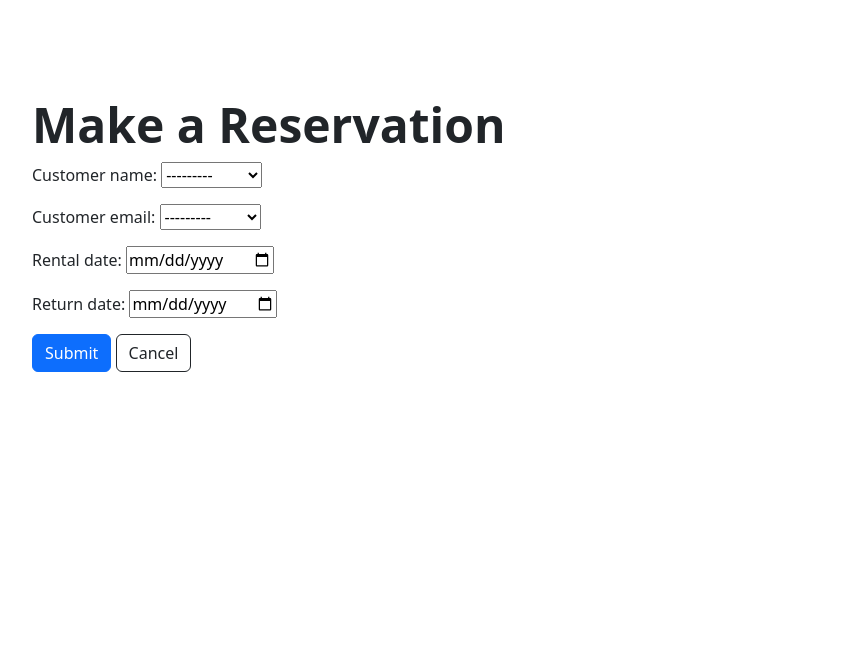
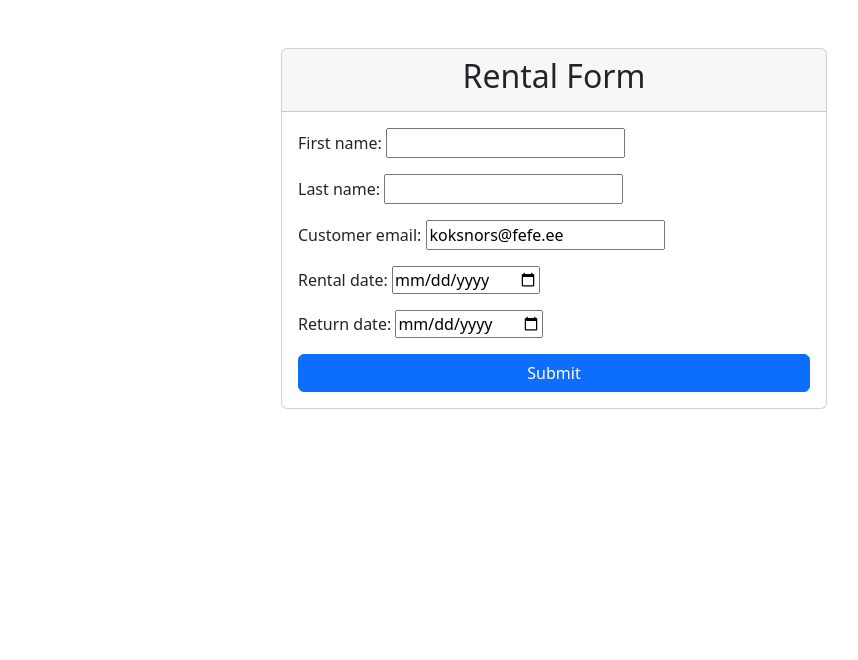
Before and after one commit to kabutas/nuomosProject, a Django app: page /create-rental/1/ in a window 1280 px wide. Shown: the part 56-716 px from the top of the page, without its empty margins (86-944 px from the left). Run offline with Django 5.2, Linux system fonts and the light colour scheme; a user stored in the database is signed in; data comes from the database, SQL or seed files in the repository; parts of the project's set-up code (start-up, migrations or seed data) failed here and were passed over; some libraries are stand-ins or nearby versions.

Commit message:
Added automatically receiving name and email from logged-in user in reservation form.
TO DO:

redo reservation page and logic -

staff page         +-

user settings page to change password

MAYBE:

add pay method???

TO FIX:
- car detail returns button to car list, not to previous page.

-Design need fixes --------

```diff
--- a/motionRent/forms.py
+++ b/motionRent/forms.py
@@ -8,11 +8,19 @@ from .models import Rental
 class RentalForm(forms.ModelForm):
     class Meta:
         model = Rental
-        fields = ['customer_name', 'customer_email', 'rental_date', 'return_date']
+        fields = ['first_name', 'last_name', 'customer_email', 'rental_date', 'return_date']
         widgets = {
             'rental_date': forms.DateInput(attrs={'type': 'date'}),
             'return_date': forms.DateInput(attrs={'type': 'date'}),
         }
+
+    def __init__(self, *args, **kwargs):
+        user = kwargs.pop('user', None)
+        super(RentalForm, self).__init__(*args, **kwargs)
+        if user:
+            self.fields['first_name'].initial = user.first_name
+            self.fields['last_name'].initial = user.last_name
+            self.fields['customer_email'].initial = user.email
 
 
 class RegistrationForm(UserCreationForm):
--- a/motionRent/models.py
+++ b/motionRent/models.py
@@ -48,14 +48,16 @@ class RentalItem(models.Model):
 
 class Rental(models.Model):
     rental_item = models.ForeignKey(RentalItem, on_delete=models.CASCADE)
-    customer_name = models.ForeignKey(User, on_delete=models.CASCADE, related_name='rentals_by_name')
-    customer_email = models.ForeignKey(User, on_delete=models.CASCADE, related_name='rentals_by_email')
+    user = models.ForeignKey(User, on_delete=models.CASCADE)
+    first_name = models.CharField(max_length=100)
+    last_name = models.CharField(max_length=100)
+    customer_email = models.EmailField()
     rental_date = models.DateField()
     return_date = models.DateField()
-    # paid = models.BooleanField(default=False)
+    date_created = models.DateTimeField(auto_now_add=True)
 
     def __str__(self):
-        return f"Rental for: {self.customer_name} - ({self.rental_item})"
+        return f"Rental for: {self.first_name} - ({self.rental_item})"
 
     def clean(self):
         if self.return_date < self.rental_date:
--- a/motionRent/views.py
+++ b/motionRent/views.py
@@ -122,6 +122,7 @@ class RentalCreateView(LoginRequiredMixin, CreateView):
     def form_valid(self, form):
         rental_item = get_object_or_404(RentalItem, pk=self.kwargs['pk'])
         form.instance.rental_item = rental_item
+        form.instance.user = self.request.user
         return super().form_valid(form)
 
     def get_success_url(self):
@@ -131,6 +132,11 @@ class RentalCreateView(LoginRequiredMixin, CreateView):
         context = super().get_context_data(**kwargs)
         context['rental_item'] = get_object_or_404(RentalItem, pk=self.kwargs['pk'])
         return context
+
+    def get_form_kwargs(self):
+        kwargs = super().get_form_kwargs()
+        kwargs['user'] = self.request.user
+        return kwargs
 
 
 class LocationDetailView(DetailView):
--- a/templates/rental_form.html
+++ b/templates/rental_form.html
@@ -1,15 +1,22 @@
-{% extends "main.html" %}
+{% extends 'main.html' %}
 
 {% block content %}
-<section class="py-5">
-    <div class="container px-4 px-lg-5 mt-5">
-        <h1 class="display-5 fw-bolder">Make a Reservation</h1>
-        <form method="post">
-            {% csrf_token %}
-            {{ form.as_p }}
-            <button type="submit" class="btn btn-primary">Submit</button>
-            <a href="{% url 'rental_item_detail' rental_item.pk %}" class="btn btn-outline-dark mt-auto">Cancel</a>
-        </form>
+<div class="container my-5">
+    <div class="row justify-content-center">
+        <div class="col-md-6">
+            <div class="card">
+                <div class="card-header text-center">
+                    <h2>Rental Form</h2>
+                </div>
+                <div class="card-body">
+                    <form method="post">
+                        {% csrf_token %}
+                        {{ form.as_p }}
+                        <button type="submit" class="btn btn-primary w-100">Submit</button>
+                    </form>
+                </div>
+            </div>
+        </div>
     </div>
-</section>
+</div>
 {% endblock %}
```
Also changed, not shown: db.sqlite3.
